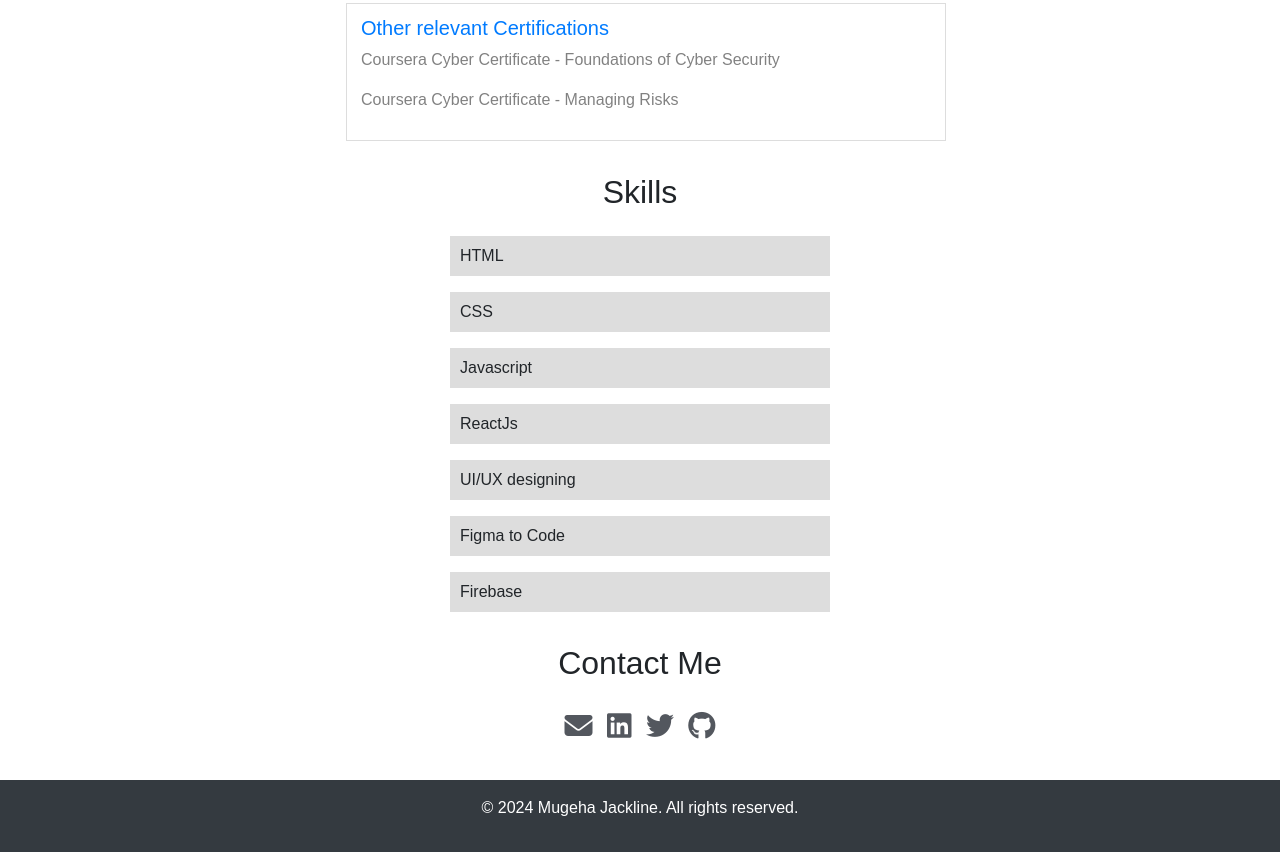
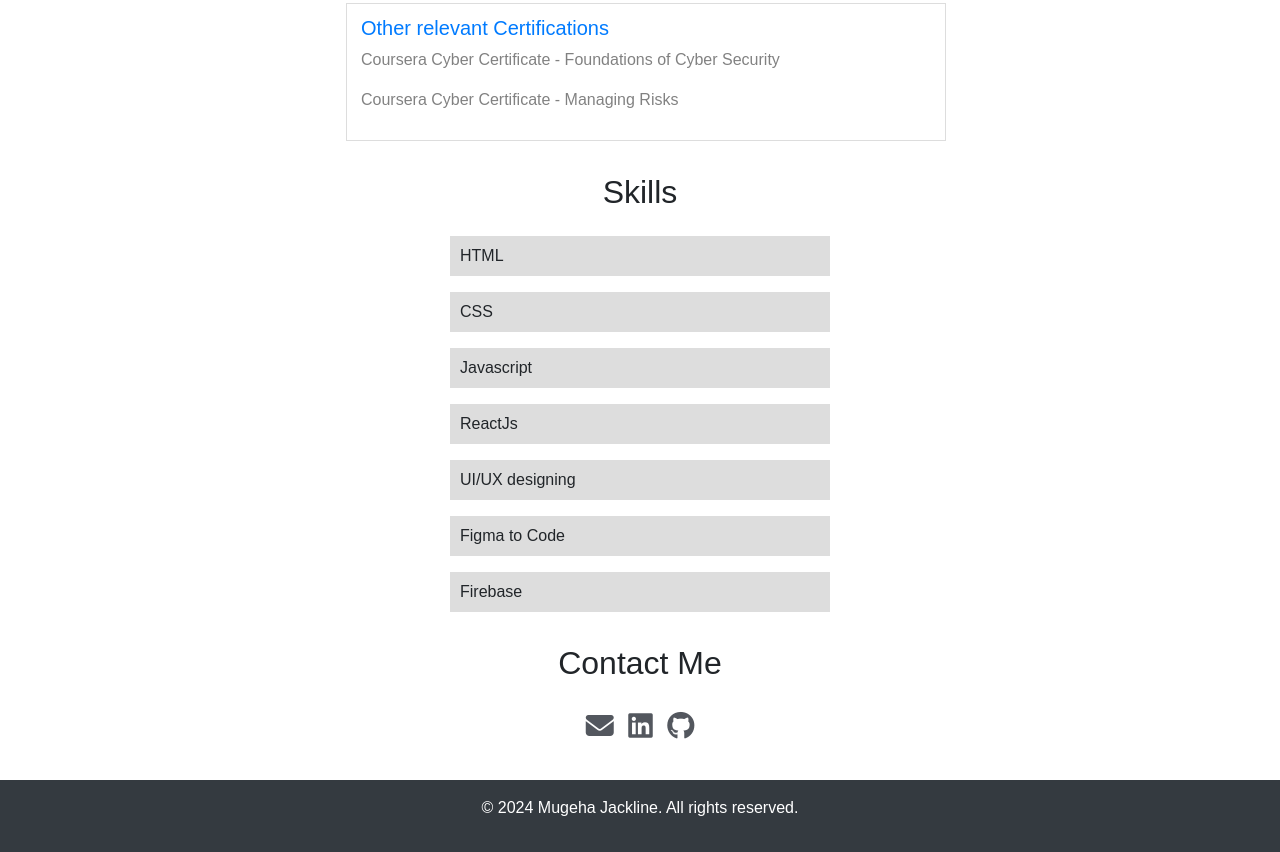
Before and after one commit to Mugeha/cvjackie, a plain HTML site: page index.html in a window 1280 px wide. Shown: the part 2183-3035 px from the top of the page. Drawn offline with nearby package versions, Linux system fonts and the light colour scheme; a web font is replaced by a local one.

Commit message:
Update index.html

```diff
--- a/index.html
+++ b/index.html
@@ -151,8 +151,8 @@
     <h2 class="text-center mb-4">Contact Me</h2>
     <div class="footerlinks">
   <a href="mailto:mugehajacky@gmail.com" target="_blank"><i class="fa-solid fa-envelope"></i></a>
-  <a href="https://www.linkedin.com/in/jackline-mugeha-b843b5215?lipi=urn%3Ali%3Apage%3Ad_flagship3_profile_view_base_contact_details%3Ba%2FYSapPETbiUmfKLHZSiFw%3D%3D" target="_blank"><i class="fa-brands fa-linkedin"></i></a>
-      <a href="https://twitter.com/freakdelmar" target="_blank"><i class="fa-brands fa-twitter"></i></a>
+  <a href="www.linkedin.com/in/mugeha-jackline-b843b5215" target="_blank"><i class="fa-brands fa-linkedin"></i></a>
+
       <a href="https://github.com/Mugeha" target="_blank"><i class="fa-brands fa-github"></i></a>
       </div>
   </section>
```
